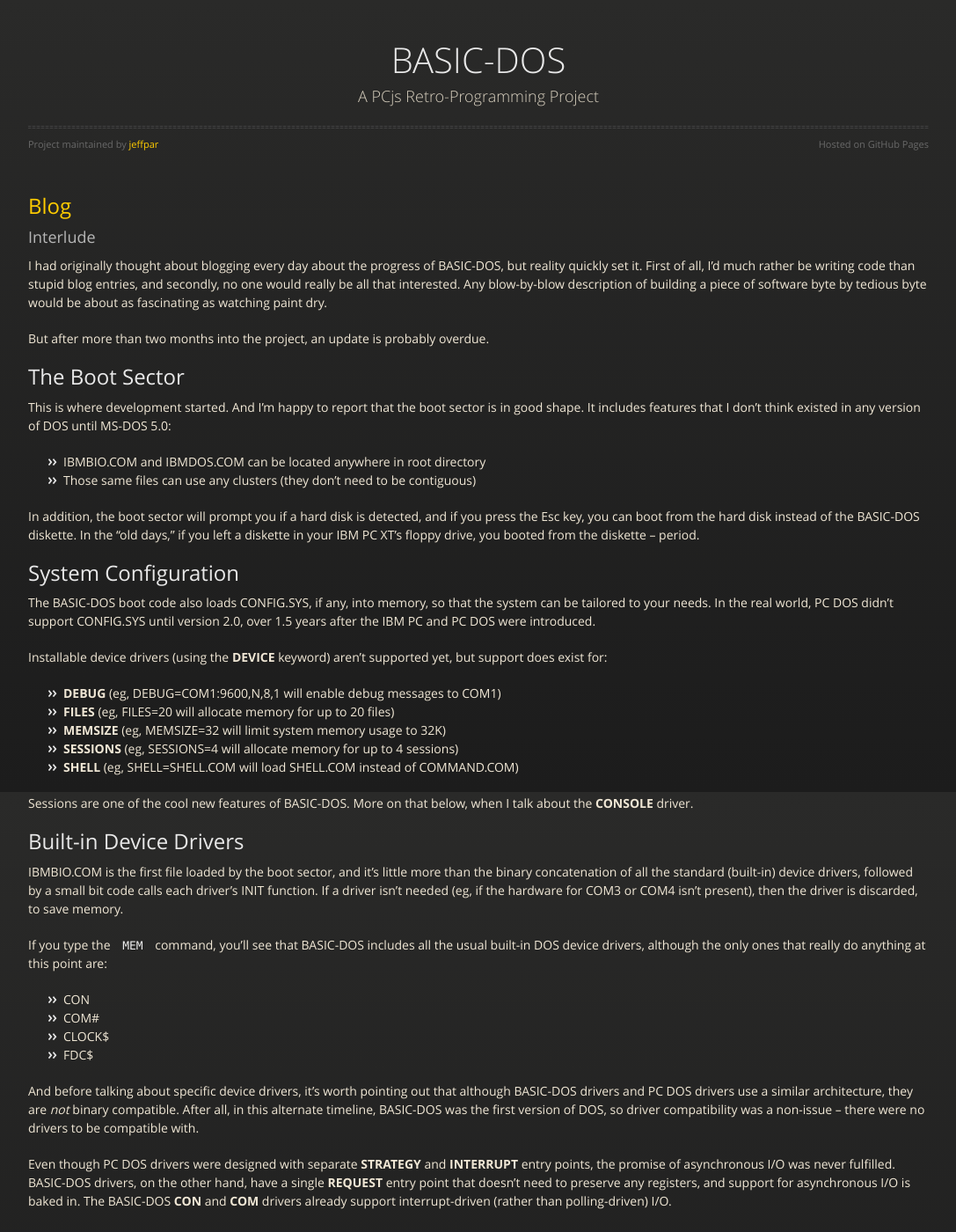
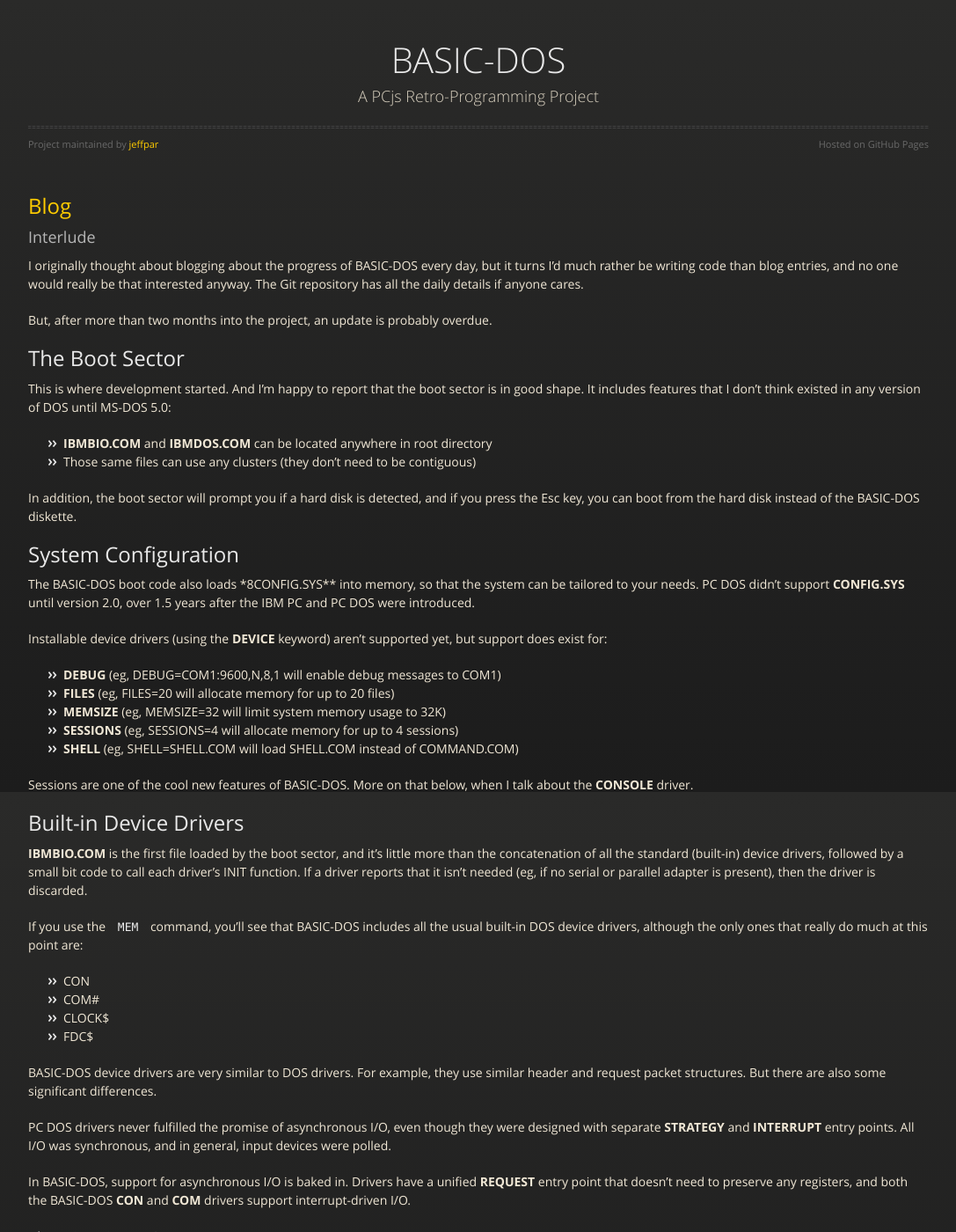
Before and after one commit to jeffpar/basicdos, a Jekyll site: the page built from blog/_posts/2020-07-31-interlude.md, in a window 1280 px wide and 1400 px high. Shown: the whole window at 88% size, without its empty margins (96-1183 px from the left). Built offline with Jekyll 4.4.1, drawn with Linux system fonts in a browser that asks for light colours; some of the changed text lies outside the part shown.

Commit message:
Updated the MEM command, and edited the blog some more

```diff
--- a/blog/_posts/2020-07-31-interlude.md
+++ b/blog/_posts/2020-07-31-interlude.md
@@ -5,14 +5,13 @@
 permalink: /maplebar/blog/2020/07/31/
 ---
 
-I had originally thought about blogging every day about the progress
-of BASIC-DOS, but reality quickly set it.  First of all, I'd much rather be
-writing code than stupid blog entries, and secondly, no one would really be
-all that interested.  Any blow-by-blow description of building a piece of
-software byte by tedious byte would be about as fascinating as watching paint
-dry.
+I originally thought about blogging about the progress
+of BASIC-DOS every day, but it turns I'd much rather be
+writing code than blog entries, and no one would really
+be that interested anyway.  The Git repository has all the
+daily details if anyone cares.
 
-But after more than two months into the project, an update is probably overdue.
+But, after more than two months into the project, an update is probably overdue.
 
 ## The Boot Sector
 
@@ -20,20 +19,18 @@
 sector is in good shape.  It includes features that I don't think existed in
 any version of DOS until MS-DOS 5.0:
 
- - IBMBIO.COM and IBMDOS.COM can be located anywhere in root directory
+ - **IBMBIO.COM** and **IBMDOS.COM** can be located anywhere in root directory
  - Those same files can use any clusters (they don't need to be contiguous)
 
 In addition, the boot sector will prompt you if a hard disk is detected, and
 if you press the Esc key, you can boot from the hard disk instead of the
-BASIC-DOS diskette.  In the "old days," if you left a diskette in your IBM
-PC XT's floppy drive, you booted from the diskette -- period.
+BASIC-DOS diskette.
 
 ## System Configuration
 
-The BASIC-DOS boot code also loads CONFIG.SYS, if any, into memory, so that
-the system can be tailored to your needs.  In the real world, PC DOS didn't
-support CONFIG.SYS until version 2.0, over 1.5 years after the IBM PC and PC
-DOS were introduced.
+The BASIC-DOS boot code also loads *8CONFIG.SYS** into memory, so that
+the system can be tailored to your needs.  PC DOS didn't support **CONFIG.SYS**
+until version 2.0, over 1.5 years after the IBM PC and PC DOS were introduced.
 
 Installable device drivers (using the **DEVICE** keyword) aren't supported
 yet, but support does exist for:
@@ -49,37 +46,33 @@
 
 ## Built-in Device Drivers
 
-IBMBIO.COM is the first file loaded by the boot sector, and it's little
-more than the binary concatenation of all the standard (built-in) device
-drivers, followed by a small bit code calls each driver's INIT function.
-If a driver isn't needed (eg, if the hardware for COM3 or COM4 isn't
-present), then the driver is discarded, to save memory.
+**IBMBIO.COM** is the first file loaded by the boot sector, and it's little
+more than the concatenation of all the standard (built-in) device drivers,
+followed by a small bit code to call each driver's INIT function.  If a driver
+reports that it isn't needed (eg, if no serial or parallel adapter is present),
+then the driver is discarded.
 
-If you type the `MEM` command, you'll see that BASIC-DOS includes all the
+If you use the `MEM` command, you'll see that BASIC-DOS includes all the
 usual built-in DOS device drivers, although the only ones that really do
-anything at this point are:
+much at this point are:
 
   - CON
   - COM#
   - CLOCK$
   - FDC$
 
-And before talking about specific device drivers, it's worth pointing out
-that although BASIC-DOS drivers and PC DOS drivers use a similar architecture,
-they are *not* binary compatible.  After all, in this alternate timeline,
-BASIC-DOS was the first version of DOS, so driver compatibility was a non-issue
--- there were no drivers to be compatible with.
+BASIC-DOS device drivers are very similar to DOS drivers.  For example,
+they use similar header and request packet structures.  But there are also
+some significant differences.
 
-Even though PC DOS drivers were designed with separate **STRATEGY** and
-**INTERRUPT** entry points, the promise of asynchronous I/O was never
-fulfilled.  BASIC-DOS drivers, on the other hand, have a single **REQUEST**
-entry point that doesn't need to preserve any registers, and support for
-asynchronous I/O is baked in.  The BASIC-DOS **CON** and **COM** drivers
-already support interrupt-driven (rather than polling-driven) I/O.
+PC DOS drivers never fulfilled the promise of asynchronous I/O, even though
+they were designed with separate **STRATEGY** and **INTERRUPT** entry points.
+All I/O was synchronous, and in general, input devices were polled.
 
-Other details, like the format of device driver request packets and how IOCTLs
-are handled, are also slightly different in BASIC-DOS.  The driver model is
-inspired by DOS, not constrained by it.
+In BASIC-DOS, support for asynchronous I/O is baked in.  Drivers have a
+unified **REQUEST** entry point that doesn't need to preserve any registers,
+and both the BASIC-DOS **CON** and **COM** drivers support interrupt-driven
+I/O.
 
 ### The CONSOLE Driver
 
@@ -99,20 +92,21 @@
     CONSOLE=CON:40,25,40,0,1
     SHELL=COMMAND.COM
 
-define two 40-column, 25-line sessions that will be displayed side-by-side
-on an 80-column IBM PC monitor.
+define two 40-column, 25-line sessions that are displayed side-by-side on
+an 80-column IBM PC monitor, each running their own copy of
+COMMAND.COM.
 
 Sessions define a *context* within which one or more DOS programs many run,
 and the system automatically multi-tasks between sessions, providing many of
 the benefits a true multi-tasking operating system while still supporting
 the traditional DOS application model.
 
-At the moment, the CONSOLE driver is fairly stupid -- it will create contexts
-with any size and position, without regard for other contexts, so you define
-two or more overlapping contexts, expect to see a mess on the screen.
+At the moment, the CONSOLE driver is fairly dumb -- it will create contexts
+with any size and position, without regard for other contexts, so if you
+define two or more overlapping contexts, expect to see a mess on the screen.
 
 Contexts are created by opening the "CON" device with a descriptor, which is
-a string following the device name, separated by a colon; eg:
+a string following the device name and colon; eg:
 
     CON:40,25,40,0,1,0
 
@@ -202,27 +198,24 @@
 
 While the BPB is a diskette structure that was introduced in PC DOS 2.00,
 BASIC-DOS had the, um, "foresight" to include that feature in BASIC-DOS 1.00
--- with some extensions.
+-- with some extensions as well.
 
-BASIC-DOS on-disk BPBs have a few additional fields that relieve the boot code
-from having to make expensive calculations (eg, the first root directory sector
-and first data sector), and our in-memory BPBs have even more.  This makes them
-suitable for all internal I/O requirements, eliminating the need for other
+BASIC-DOS on-disk BPBs have a few additional fields that relieve the boot
+code from making unnecessary calculations (eg, the locations of the first root
+directory and data sectors), and the in-memory BPBs have even more.  This makes
+them suitable for all internal I/O requirements, eliminating the need for other
 largely redundant data structures, such as Drive Parameter Blocks.
 
 BPB support means that BASIC-DOS can read any standard PC diskette, even those
 that didn't exist until PC DOS 2.00 or later, as long as the BIOS can read it.
 However, diskettes with subdirectories won't be fully usable, at least not
-until the day comes -- if ever -- that BASIC-DOS supports them.
+until the day comes -- if ever -- that BASIC-DOS supports subdirectories.
 
 BASIC-DOS changes another aspect of the BPB paradigm, too.  Whereas PC DOS
 expected the driver to allocate memory for BPBs, BASIC-DOS takes charge of
-that memory.  This seems to make more sense, given the central role that BPBs
-play in managing an entire disk.
-
-This in turn means that the FDC functions that manage and rebuild BPBs behave
-differently (and, I would argue, more rationally) in BASIC-DOS.
+that memory.  The FDC driver still supports the usual MEDIA CHECK and BUILD
+BPB operations, but the memory for BPBs is allocated by DOS.
 
 ## The DOS "Kernel"
 
-IBMDOS.COM is the second file loaded by the boot code.
+**IBMDOS.COM** is the second file loaded by the boot code.
```
Also changed, not shown: other parts of blog/_posts/2020-07-31-interlude.md (+4 -2 lines), 2 other files.
